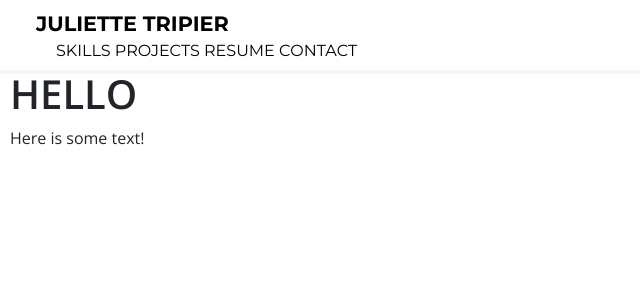
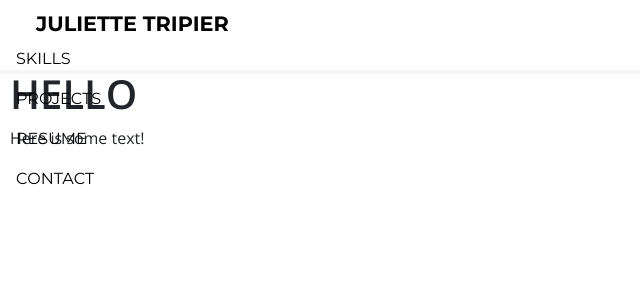
Before and after one commit to juliettetripier/juliettetripier.github.io, a Flask app: page / in a window 1280 px wide. Shown: the top 300 px of the page, without its empty margins (0-640 px from the left). Run offline with Flask 3, Linux system fonts and the light colour scheme; some libraries are stand-ins or nearby versions.

Commit message:
Refactored nav bar links

```diff
--- a/templates/base.html
+++ b/templates/base.html
@@ -19,11 +19,19 @@
                     <a href="/">Juliette Tripier</a>
                 </div>
                 <div id="navbar-contents" class="collapse navbar-collapse">
-                    <ul id="navbar-links">
-                        <a href="/skills.html">Skills</a>
-                        <a href="/projects.html">Projects</a>
-                        <a href="/resume.html">Resume</a>
-                        <a href="/contact.html">Contact</a>
+                    <ul id="navbar-links" class="navbar-nav">
+                        <li class="nav-item">
+                            <a class="nav-link" href="/skills.html">Skills</a>
+                        </li>
+                        <li class="nav-item">
+                            <a class="nav-link" href="/projects.html">Projects</a>
+                        </li>
+                        <li class="nav-item">
+                            <a class="nav-link" href="/resume.html">Resume</a>
+                        </li>
+                        <li>
+                            <a class="nav-link" href="/contact.html">Contact</a>
+                        </li>
                     </ul>
                 </div>
             </nav>
```
